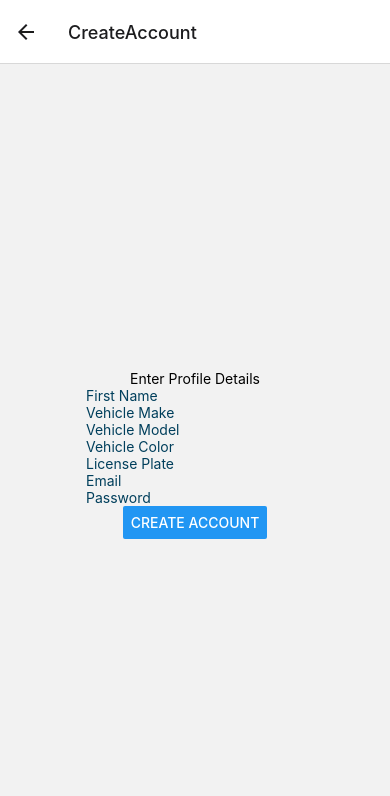
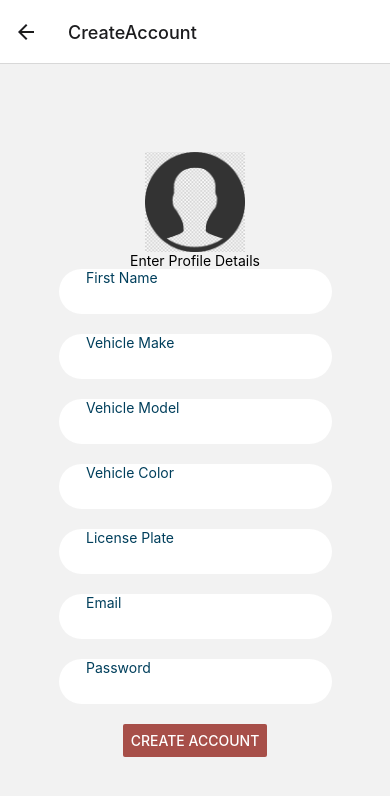
Before and after one commit to joantubungbanua/ParkHobokenApp, a React Native app in the folder park-hoboken/: screen /CreateAccount in a window 390 px wide. Shown: the top 796 px of the page. Built offline with nearby package versions, Linux system fonts and the light colour scheme.

Commit message:
Added Header template - need to implement menu popup

```diff
--- a/park-hoboken/App.js
+++ b/park-hoboken/App.js
@@ -29,10 +29,14 @@ import styles from './stylesheet.js';
 import { Provider } from "react-redux";
 import { store } from "./store";
 
+// Safe area context for header
+import { SafeAreaProvider } from 'react-native-safe-area-context';
+
 const Stack = createNativeStackNavigator();
 
 function App() {
   return (
+    // <SafeAreaProvider>...</SafeAreaProvider>
     <Provider store={store}>
       <NavigationContainer>
         <Stack.Navigator initialRouteName="Home">
--- a/park-hoboken/package.json
+++ b/park-hoboken/package.json
@@ -23,6 +23,7 @@
     "react-dom": "^16.13.1",
     "react-native": "https://github.com/expo/react-native/archive/sdk-42.0.0.tar.gz",
     "react-native-animated-ellipsis": "^2.0.0",
+    "react-native-elements": "github:react-native-elements/react-native-elements#dist",
     "react-native-geolocation-service": "^5.3.0-beta.3",
     "react-native-get-location": "^2.1.2",
     "react-native-google-places-autocomplete": "^2.4.1",
@@ -30,7 +31,7 @@
     "react-native-maps": "^0.29.4",
     "react-native-maps-directions": "^1.8.0",
     "react-native-ratings": "^8.1.0",
-    "react-native-safe-area-context": "3.2.0",
+    "react-native-safe-area-context": "^3.2.0",
     "react-native-screens": "~3.4.0",
     "react-native-svg": "12.1.1",
     "react-native-vector-icons": "^8.1.0",
--- a/park-hoboken/screens/CreateAccount.js
+++ b/park-hoboken/screens/CreateAccount.js
@@ -78,9 +78,13 @@ function CreateAccountScreen({ navigation }) {
 
   return (
     <View style={styles.defaultView}>
+      <Image
+        style={{width: 100, height: 100}}
+        source={require('../assets/profile_pic1.png')}
+      />
       <Text>Enter Profile Details</Text>
       {/* First name */}
-      <View>
+      <View style={styles.inputView}>
         <TextInput
           placeholder="First Name"
           placeholderTextColor="#003f5c"
@@ -89,7 +93,7 @@ function CreateAccountScreen({ navigation }) {
         />
       </View>
       {/* Car Make/Model/Color */}
-      <View>
+      <View style={styles.inputView}>
         <TextInput
           placeholder="Vehicle Make"
           placeholderTextColor="#003f5c"
@@ -97,7 +101,7 @@ function CreateAccountScreen({ navigation }) {
           value={make}
         />
       </View>
-      <View>
+      <View style={styles.inputView}>
         <TextInput
           placeholder="Vehicle Model"
           placeholderTextColor="#003f5c"
@@ -105,7 +109,7 @@ function CreateAccountScreen({ navigation }) {
           value={model}
         />
       </View>
-      <View>
+      <View style={styles.inputView}>
         <TextInput
           placeholder="Vehicle Color"
           placeholderTextColor="#003f5c"
@@ -114,7 +118,7 @@ function CreateAccountScreen({ navigation }) {
         />
       </View>
       {/* License Plate */}
-      <View>
+      <View style={styles.inputView}>
         <TextInput
           placeholder="License Plate"
           placeholderTextColor="#003f5c"
@@ -123,7 +127,7 @@ function CreateAccountScreen({ navigation }) {
         />
       </View>
       {/* Email/Password */}
-      <View>
+      <View style={styles.inputView}>
         <TextInput
           placeholder="Email"
           placeholderTextColor="#003f5c"
@@ -132,7 +136,7 @@ function CreateAccountScreen({ navigation }) {
 
         />
       </View>
-      <View>
+      <View style={styles.inputView}>
         <TextInput
           placeholder="Password"
           placeholderTextColor="#003f5c"
@@ -142,6 +146,7 @@ function CreateAccountScreen({ navigation }) {
       </View>
 
       <Button
+        color="#A74F49"
         title="Create Account"
         onPress={() => onRegisterPress()}
       />
--- a/park-hoboken/screens/Profile.js
+++ b/park-hoboken/screens/Profile.js
@@ -11,10 +11,21 @@ import {
 } from 'react-native';
 // Stylesheet
 import styles from '../stylesheet.js';
+import { Header } from 'react-native-elements';
 
 function ProfileScreen({ navigation }) {
     const [password, changePassword] = useState('');
     return (
+      <View style={{height:'100%'}}>
+        <Header
+          leftComponent={{ icon: 'menu', color: '#fff', iconStyle: { color: '#fff' }}}
+          centerComponent={{ text: 'MY TITLE', style: { color: '#fff' } }}
+          rightComponent={{ icon: 'home', color: '#fff', onPress: () => navigation.navigate('Profile') }}
+          containerStyle={{
+            backgroundColor: '#A74F49',
+            justifyContent: 'space-around',
+          }}
+        />
         <View style={styles.defaultView}>
           <Image
             style={{width: 100, height: 100}}
@@ -49,6 +60,7 @@ function ProfileScreen({ navigation }) {
             <Button color="#A74F49" title="New Trip" onPress={() => navigation.navigate('Selection')} />
           </View>
         </View>
+      </View>
     );
   }
 
--- a/park-hoboken/screens/Selection.js
+++ b/park-hoboken/screens/Selection.js
@@ -18,11 +18,22 @@ import { useDispatch } from "react-redux";
 import { setDestination, setOrigin } from "../slices/navSlice";
 import { GooglePlacesAutocomplete } from 'react-native-google-places-autocomplete';
 import tw from "tailwind-react-native-classnames";
+import { Header } from 'react-native-elements';
 
 
 function SelectionScreen({ navigation }) {
   const dispatch = useDispatch();
     return (
+      <View style={{height:'100%'}}>
+        <Header
+          leftComponent={{ icon: 'menu', color: '#fff', iconStyle: { color: '#fff' }}}
+          centerComponent={{ text: 'MY TITLE', style: { color: '#fff' } }}
+          rightComponent={{ icon: 'home', color: '#fff', onPress: () => navigation.navigate('Profile') }}
+          containerStyle={{
+            backgroundColor: '#A74F49',
+            justifyContent: 'space-around',
+          }}
+        />
         <View>
           <View style={tw `h-1/2`}>
             <View>
@@ -96,6 +107,7 @@ function SelectionScreen({ navigation }) {
             <Text>New Trip</Text></View> */}
         </View>
       </View>
+    </View>
     );
   }
 
--- a/park-hoboken/screens/TripComplete.js
+++ b/park-hoboken/screens/TripComplete.js
@@ -15,6 +15,7 @@ import styles from '../stylesheet.js';
 import { firebase } from '../firebase/config';
 import Loader from '../components/Loader';
 import TripRewards from '../components/Rewards';
+import { Header } from 'react-native-elements';
 
 import { Rating, AirbnbRating } from 'react-native-ratings';
 
@@ -28,8 +29,19 @@ function MatchingScreen({ navigation }) {
   const [password, setPassword] = useState('');
 
     return (
+      <View style={{height:'100%'}}>
+        <Header
+          leftComponent={{ icon: 'menu', color: '#fff', iconStyle: { color: '#fff' }}}
+          centerComponent={{ text: 'MY TITLE', style: { color: '#fff' } }}
+          rightComponent={{ icon: 'home', color: '#fff', onPress: () => navigation.navigate('Profile') }}
+          containerStyle={{
+            backgroundColor: '#A74F49',
+            justifyContent: 'space-around',
+          }}
+        />
 
         <View style={styles.defaultView}>
+
           <View style={{flex: 1, alignItems: 'center', textAlignVertical: 'top', padding: 10, width: '100%'}}>
             &nbsp;
             <Text style={{fontWeight: 'bold', fontSize: 30}}>Trip Complete</Text>
@@ -61,6 +73,7 @@ function MatchingScreen({ navigation }) {
 
 
         </View>
+      </View>
     );
 }
 
```
Also changed, not shown: 2 other files (tests, documents, lock files or other folders). Lines whose indentation alone changed are shown as unchanged.
